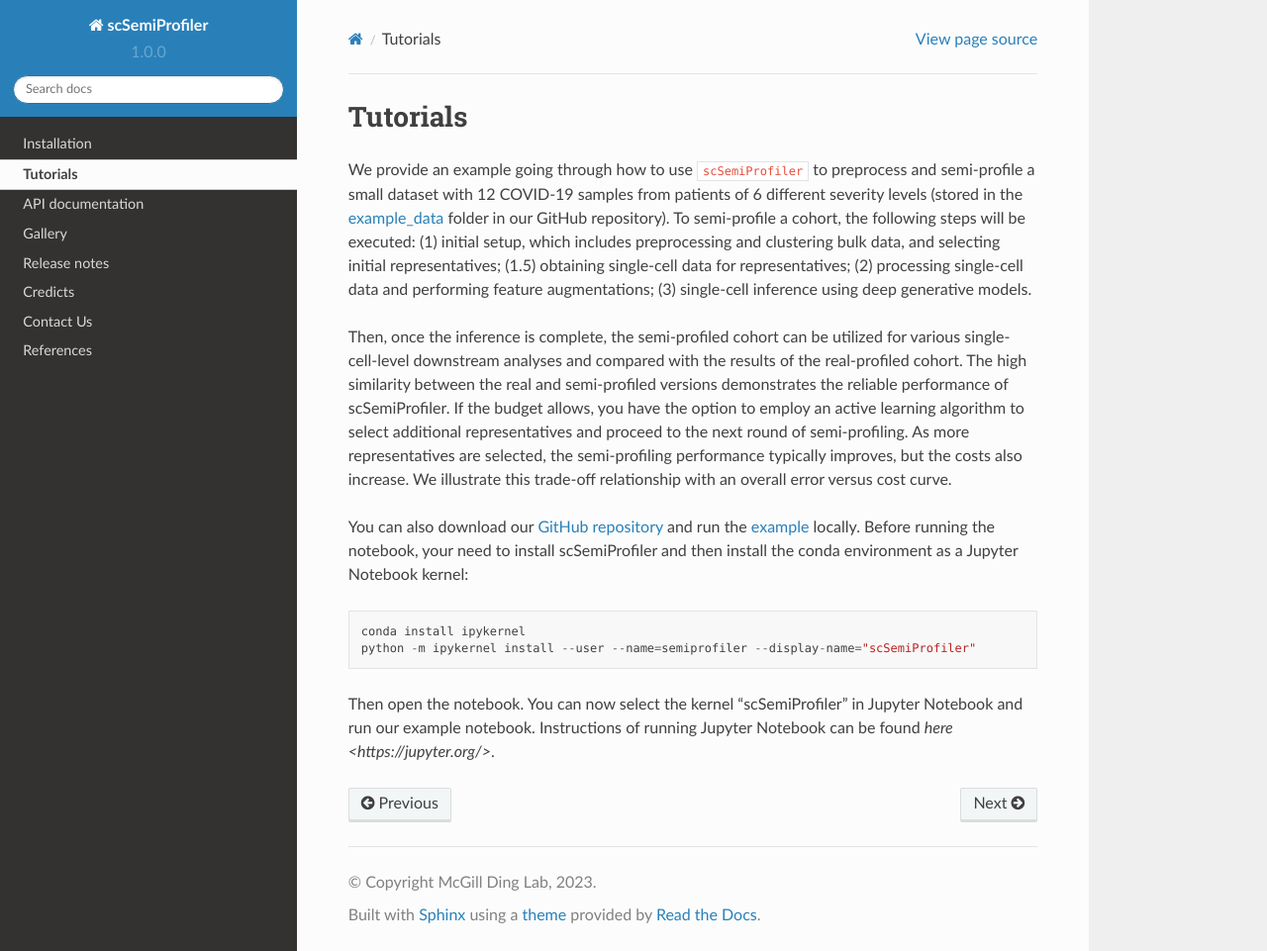
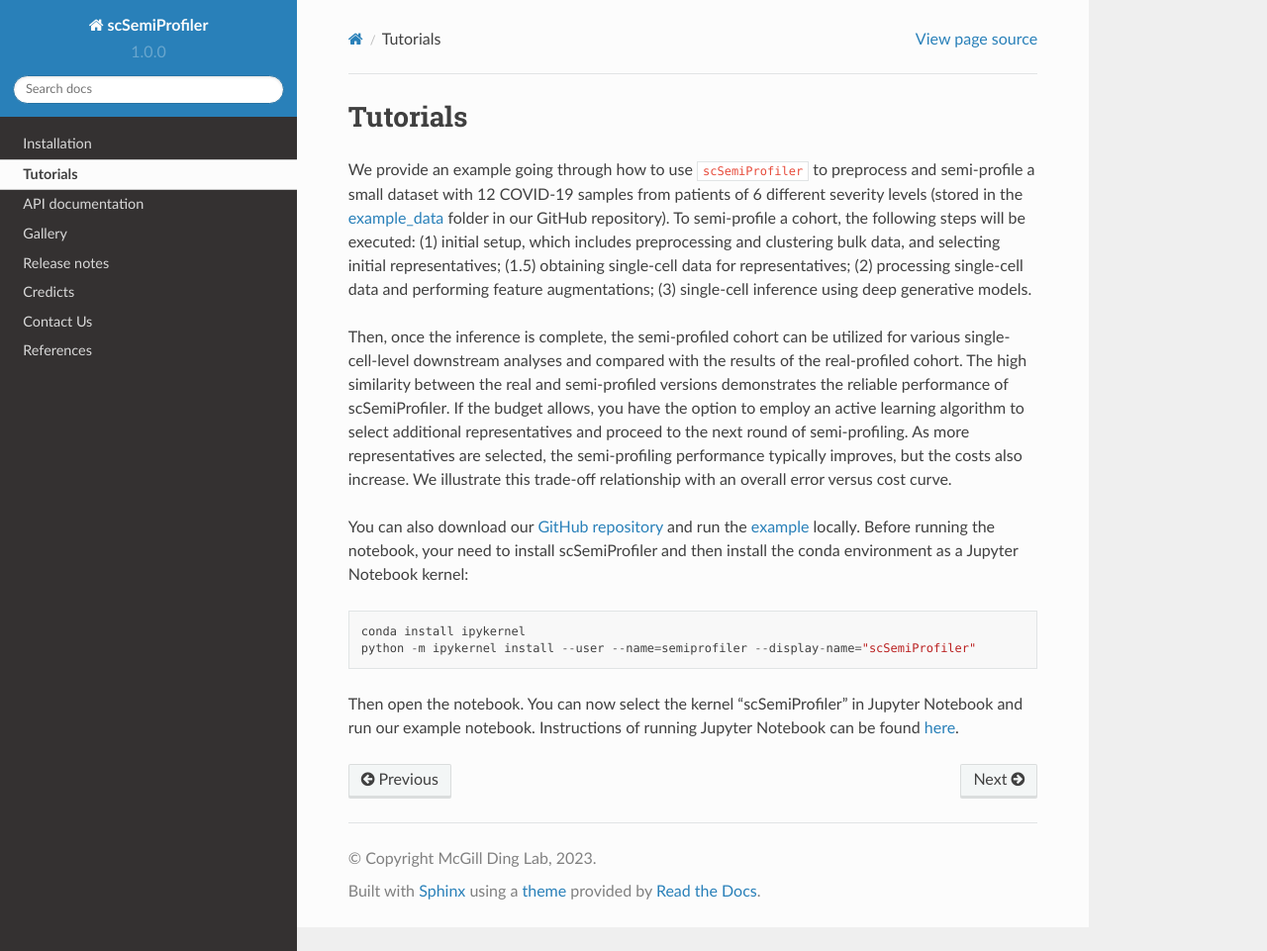
Before and after one commit to mcgilldinglab/scSemiProfiler, a Sphinx documentation site: the page built from docs/source/tutorials.rst, in a window 1280 px wide and 961 px high. Shown: the whole window at 99% size. Built offline with Sphinx 7.4.7 and the Read the Docs theme 2.0.0, drawn with Linux system fonts in a browser that asks for light colours; pages that are not in the unit, such as notebooks, are missing from menus.

Commit message:
minor appearance

```diff
--- a/docs/source/tutorials.rst
+++ b/docs/source/tutorials.rst
@@ -10,7 +10,7 @@ You can also download our `GitHub repository <https://github.com/mcgilldinglab/s
     conda install ipykernel
     python -m ipykernel install --user --name=semiprofiler --display-name="scSemiProfiler"
 
-Then open the notebook. You can now select the kernel "scSemiProfiler" in Jupyter Notebook and run our example notebook. Instructions of running Jupyter Notebook can be found `here <https://jupyter.org/>`.
+Then open the notebook. You can now select the kernel "scSemiProfiler" in Jupyter Notebook and run our example notebook. Instructions of running Jupyter Notebook can be found `here <https://jupyter.org/>`_.
 
 
 .. toctree::
```
